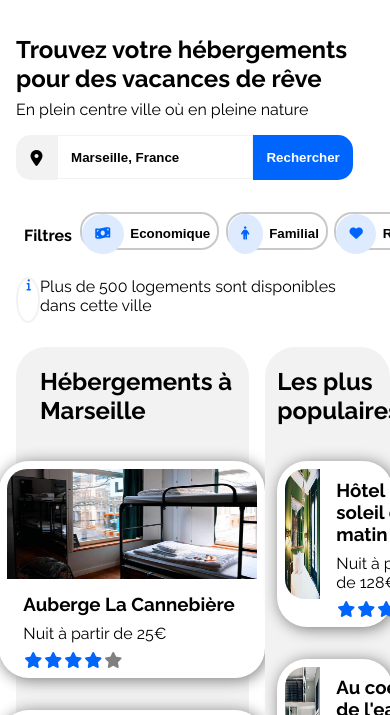
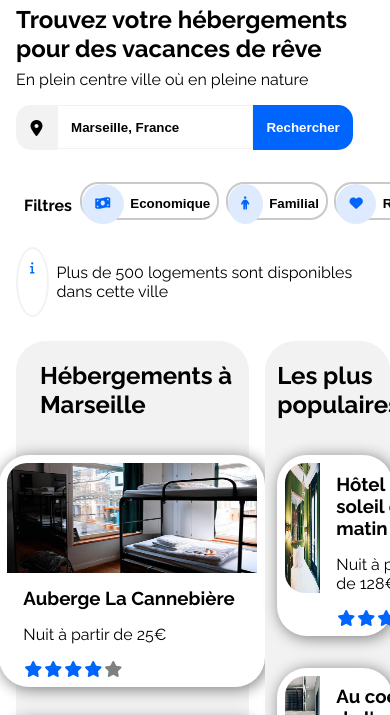
Before and after one commit to dimitah92/OpenclassroomProject2, a plain HTML site: page index.html in a window 390 px wide. Shown: the part 124-839 px from the top of the page. Drawn offline with Linux system fonts and the light colour scheme.

Commit message:
MAJ fichiers

```diff
--- a/style.css
+++ b/style.css
@@ -4,12 +4,6 @@ body{
 	width: 100%;
 	margin: 0 auto;
 }
-
-
-.fa, .fab, .fad, .fal, .far, .fas{
- 	line-height:0;
- }
-
 
 
 /*---------------- HEADER ----------------*/
@@ -52,7 +46,6 @@ nav a:hover{
 
 header{
 	display: flex;
-	flex-direction: column;
 	align-content: center;
 
 }
@@ -91,7 +84,7 @@ section{
 section h1{
 	margin: 0 0 0.3em 0;
 }
-section p{
+.secP{
 	margin: 0 0 0.5em 0;
 }
 .elementMenu:nth-child(1){
@@ -162,6 +155,9 @@ button{
 	border: 2px solid #c9c9c9;
 	margin-right: 0.5em;
 }
+.filtresB:nth-child(1){
+	margin-left: 100px;
+}
 
 .btnH{
 	color: #0065FC;
@@ -174,10 +170,13 @@ button{
 	display: flex;
 	margin: 1.5em 0 1.5em 0;
 }
+#infoPoint p{
+	margin-left: 0.5em;
+}
 .fa-info{
 	color:#0065FC;
 	font-weight: 100;
-	padding: 0.4em 0.6em 0 0.7em;
+	padding: 1.5em 1em 1em 1em;
 	border-radius:50%;
   	border:2px solid #f2f2f2;
 }
@@ -324,7 +323,7 @@ aside h3 {
 }
 
 .actM:nth-child(1) {
-	height: 600px;
+	height: 200px;
 }
 
 
```
